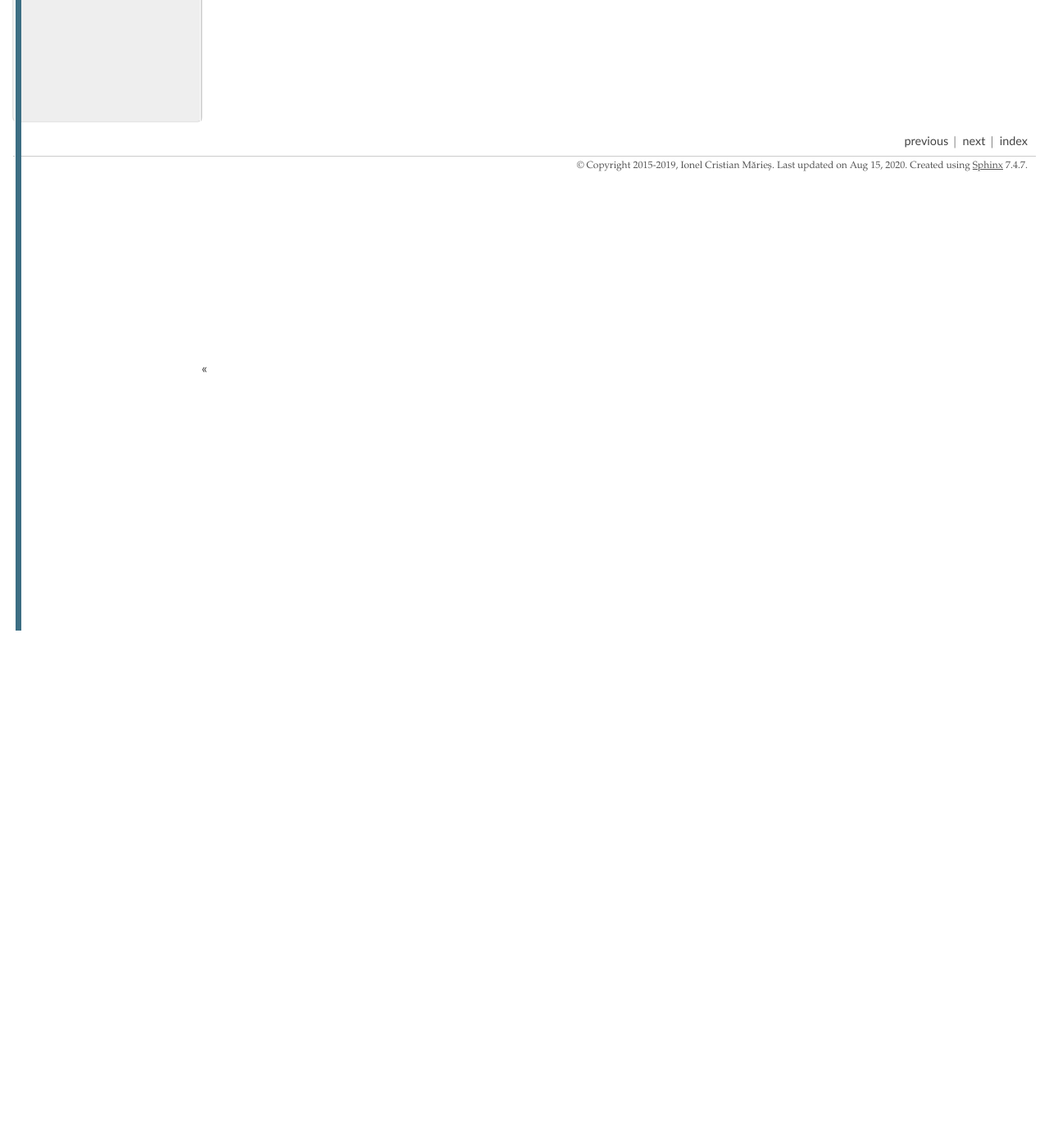
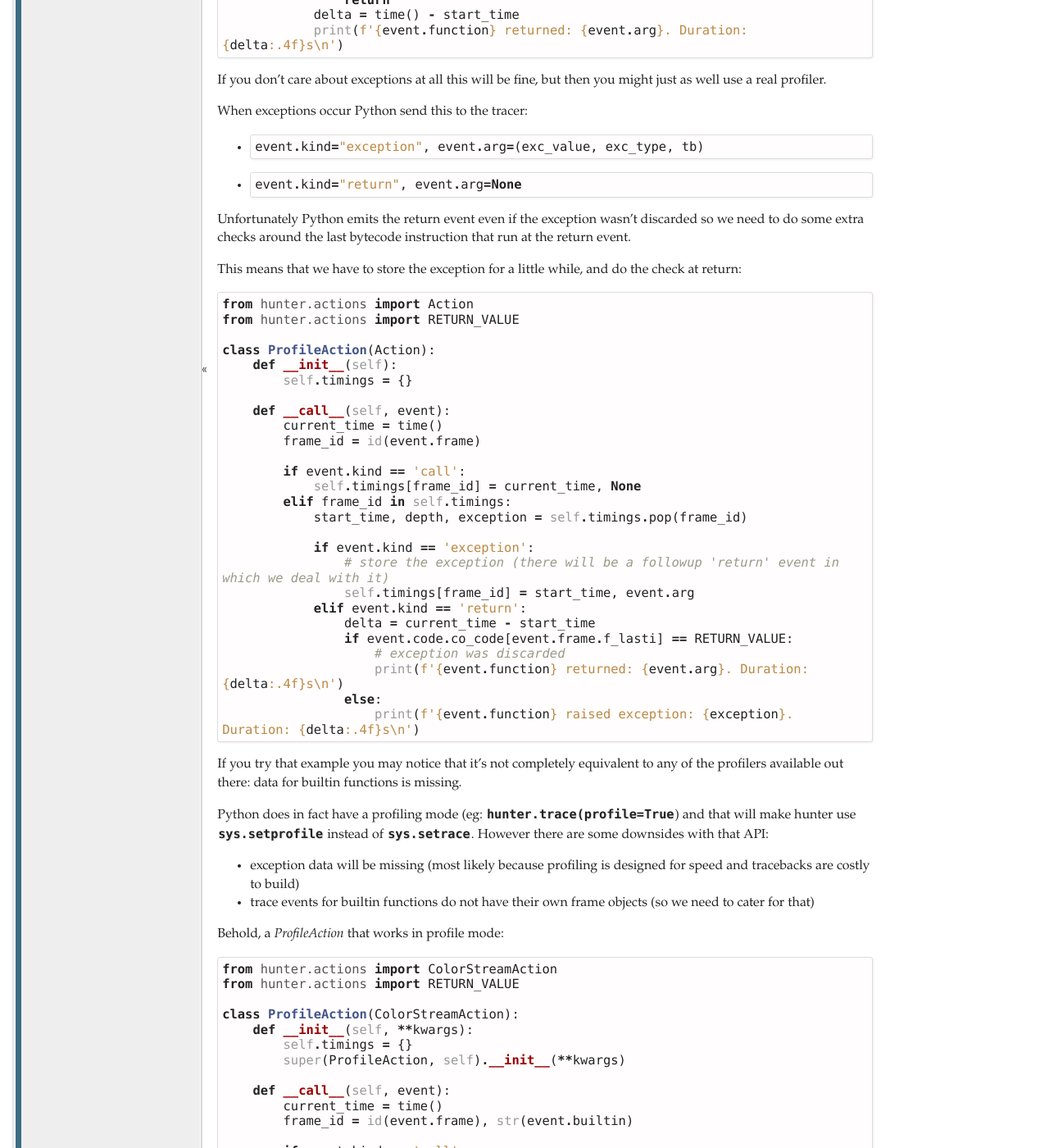
Before and after one commit to ionelmc/python-hunter, a Sphinx documentation site: the page built from docs/cookbook.rst, in a window 1280 px wide and 1400 px high, scrolled down 5117 px. Shown: the whole window at 82% size. Built offline with Sphinx 7.4.7, drawn with Linux system fonts in a browser that asks for light colours; pages that are not in the unit, such as notebooks, are missing from menus; before the commit the page ends 5886 px from its top, so only the background shows below that; some of the changed text lies outside the part shown.

Commit message:
Add profiling cookbook example and refactor a bit the

```diff
--- a/docs/cookbook.rst
+++ b/docs/cookbook.rst
@@ -180,6 +180,11 @@ Silenced exception runtime analysis
 
 Finding code that discards exceptions is sometimes really hard.
 
+.. note::
+
+    This was made available in :class:`hunter.actions.ErrorSnooper` for convenience. This cookbook entry will remain for educational
+    purposes.
+
 While this is easy to find with a ``grep "except:" -R .``:
 
 .. code-block:: python
@@ -248,3 +253,128 @@ If you can't simply review all the sourcecode then runtime analysis is one way t
                 self.backlog.append(event.detach(self.try_repr))
 
 Take note about the use of :meth:`~hunter.event.Event.detach` and :meth:`~hunter.actions.ColorStreamAction.output`.
+
+Profiling
+=========
+
+Hunter can be used to implement profiling (measure function timings).
+
+The most basic implementation that only measures timings looks like this:
+
+.. code-block:: python
+
+    from hunter.actions import Action
+    from hunter.actions import RETURN_VALUE
+
+    class ProfileAction(Action):
+        def __init__(self):
+            self.timings = {}
+
+        def __call__(self, event):
+            if event.kind == 'call':
+                self.timings[id(event.frame)] = time()
+            elif event.kind == 'return':
+                start_time = self.timings.pop(id(event.frame), None)
+                if start_time is None:
+                    return
+                delta = time() - start_time
+                print(f'{event.function} returned: {event.arg}. Duration: {delta:.4f}s\n')
+
+If you don't care about exceptions at all this will be fine, but then you might just as well use a real profiler.
+
+When exceptions occur Python send this to the tracer:
+
+* .. code-block:: python
+
+    event.kind="exception", event.arg=(exc_value, exc_type, tb)
+
+* .. code-block:: python
+
+    event.kind="return", event.arg=None
+
+Unfortunately Python emits the return event even if the exception wasn't discarded so we need to do some extra checks around the last
+bytecode instruction that run at the return event.
+
+This means that we have to store the exception for a little while, and do the check at return:
+
+.. code-block:: python
+
+    from hunter.actions import Action
+    from hunter.actions import RETURN_VALUE
+
+    class ProfileAction(Action):
+        def __init__(self):
+            self.timings = {}
+
+        def __call__(self, event):
+            current_time = time()
+            frame_id = id(event.frame)
+
+            if event.kind == 'call':
+                self.timings[frame_id] = current_time, None
+            elif frame_id in self.timings:
+                start_time, depth, exception = self.timings.pop(frame_id)
+
+                if event.kind == 'exception':
+                    # store the exception (there will be a followup 'return' event in which we deal with it)
+                    self.timings[frame_id] = start_time, event.arg
+                elif event.kind == 'return':
+                    delta = current_time - start_time
+                    if event.code.co_code[event.frame.f_lasti] == RETURN_VALUE:
+                        # exception was discarded
+                        print(f'{event.function} returned: {event.arg}. Duration: {delta:.4f}s\n')
+                    else:
+                        print(f'{event.function} raised exception: {exception}. Duration: {delta:.4f}s\n')
+
+If you try that example you may notice that it's not completely equivalent to any of the profilers available out there: data for builtin
+functions is missing.
+
+Python does in fact have a profiling mode (eg: ``hunter.trace(profile=True``) and that will make hunter use ``sys.setprofile`` instead
+of ``sys.setrace``. However there are some downsides with that API:
+
+* exception data will be missing (most likely because profiling is designed for speed and tracebacks are costly to build)
+* trace events for builtin functions do not have their own frame objects (so we need to cater for that)
+
+Behold, a `ProfileAction` that works in profile mode:
+
+.. code-block:: python
+
+    from hunter.actions import ColorStreamAction
+    from hunter.actions import RETURN_VALUE
+
+    class ProfileAction(ColorStreamAction):
+        def __init__(self, **kwargs):
+            self.timings = {}
+            super(ProfileAction, self).__init__(**kwargs)
+
+        def __call__(self, event):
+            current_time = time()
+            frame_id = id(event.frame), str(event.builtin)
+
+            if event.kind == 'call':
+                self.timings[frame_id] = current_time, None
+            elif frame_id in self.timings:
+                start_time, exception = self.timings.pop(frame_id)
+
+                # try to find a complete function name for display
+                function_object = event.function_object
+                if event.builtin:
+                    function = '<builtin>.{}'.format(event.builtin.__name__)
+                elif function_object:
+                    if hasattr(function_object, '__qualname__'):
+                        function = '{}.{}'.format(function_object.__module__, function_object.__qualname__)
+                    else:
+                        function = '{}.{}'.format(function_object.__module__, function_object.__name__)
+                else:
+                    function = event.function
+
+                if event.kind == 'exception':
+                    # store the exception (there will be a followup 'return' event in which we deal with it)
+                    self.timings[frame_id] = start_time, event.arg
+                elif event.kind == 'return':
+                    delta = current_time - start_time
+                    if event.code.co_code[event.frame.f_lasti] == RETURN_VALUE:
+                        # exception was discarded
+                        self.output('{} returned: {}. Duration: {:.4f}s\n', function, event.arg, delta)
+                    else:
+                        self.output('{} raised exception: {}. Duration: {:.4f}s\n', function, exception, delta)
```
Also changed, not shown: 2 other files.
